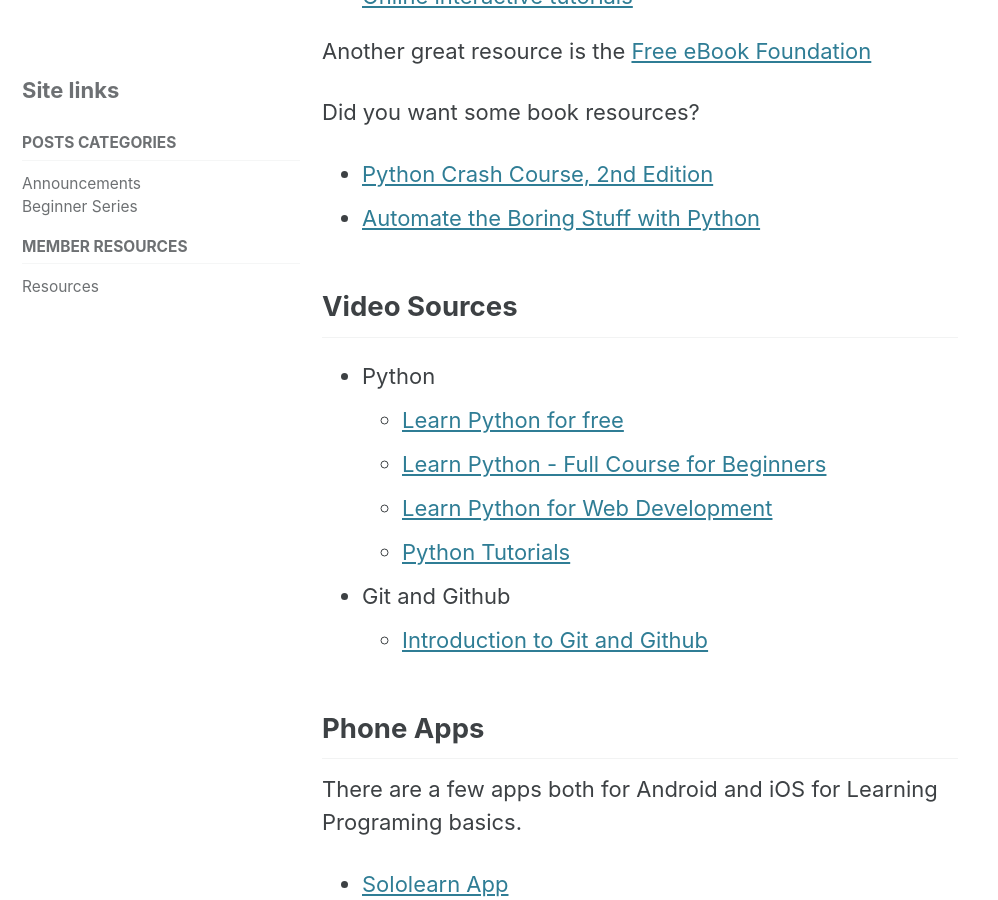
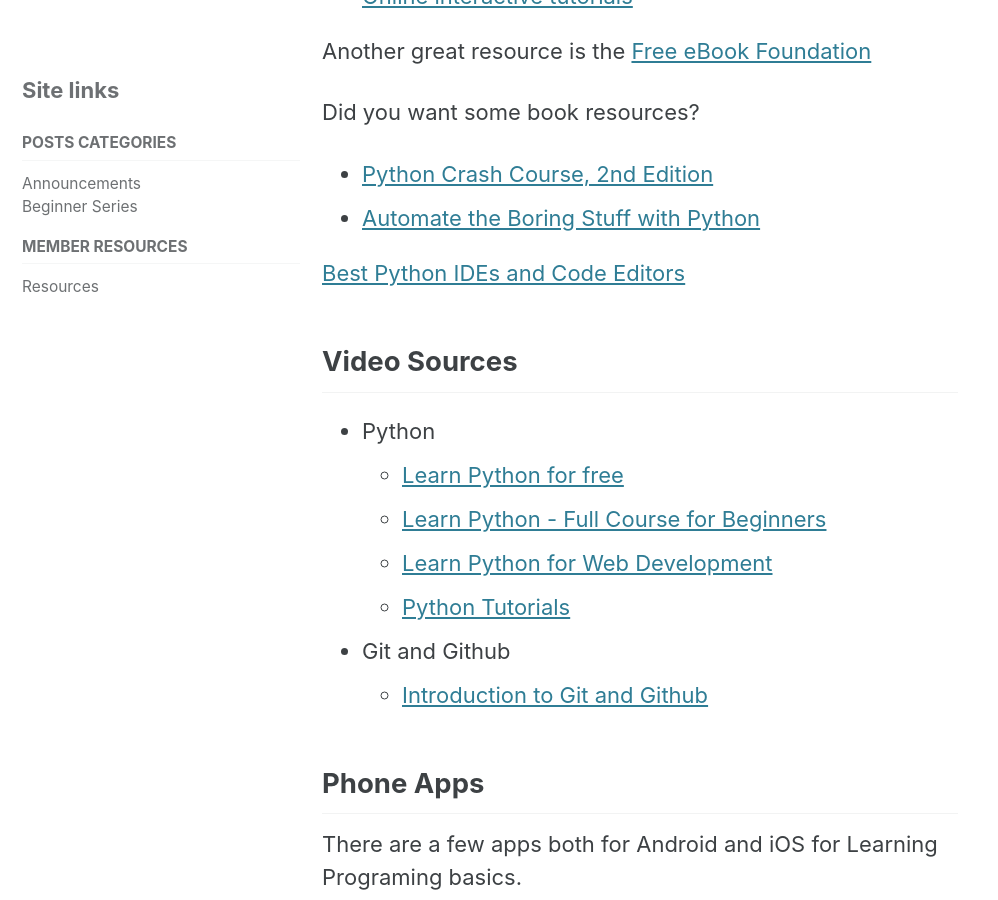
Before and after one commit to PythonClan/pythonclan.github.io, a Jekyll site: the page built from _pages/resources.md, in a window 1280 px wide and 900 px high, scrolled down 647 px. Shown: the whole window, without its empty margins (0-998 px from the left). Built offline with Jekyll 4.4.1, drawn with Linux system fonts in a browser that asks for light colours; cached includes are drawn as plain includes; nearby versions of some CDN libraries.

Commit message:
adding IDE and Code Editors

```diff
--- a/_pages/resources.md
+++ b/_pages/resources.md
@@ -27,6 +27,8 @@
 - [Python Crash Course, 2nd Edition](https://nostarch.com/pythoncrashcourse2e/)
 - [Automate the Boring Stuff with Python](https://automatetheboringstuff.com/)
 
+[Best Python IDEs and Code Editors](https://towardsdatascience.com/best-python-ides-and-code-editors-you-must-use-in-2020-2303a53db24)
+
 ## Video Sources
 
 - Python
```
